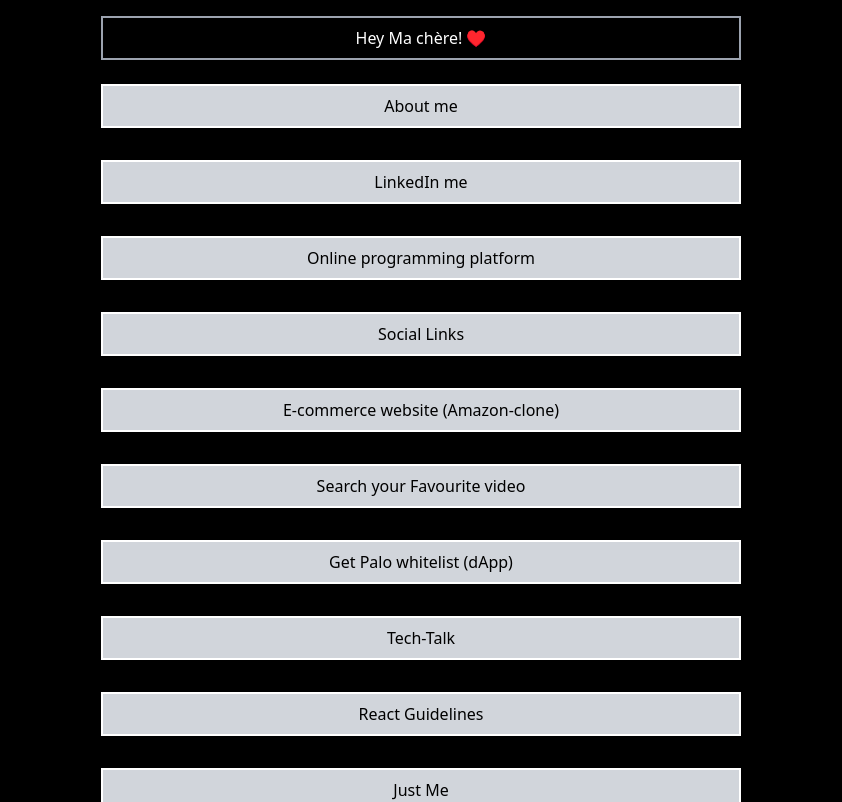
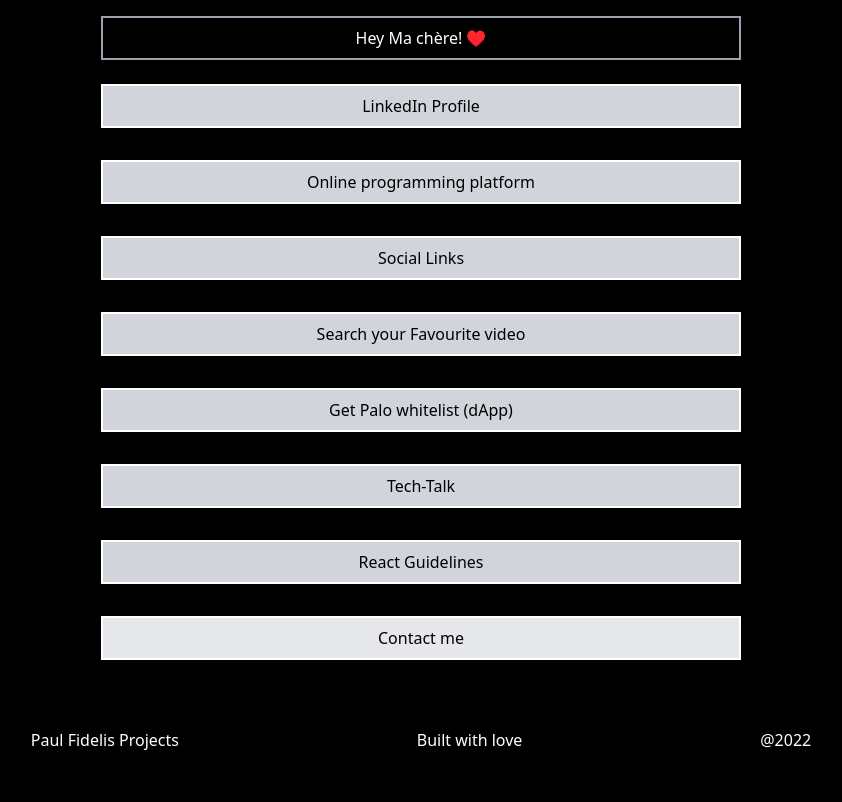
Before and after one commit to fidelmak/myProjectLink, a React (Create React App) app in the folder mylink/: page / in a window 1280 px wide. Shown: the part 300-1102 px from the top of the page, without its empty margins (219-1061 px from the left). After the commit the page ends 1064 px from the top, so only its background shows below. Built offline with nearby package versions, Linux system fonts and the light colour scheme.

Commit message:
Update BtnLink.jsx

```diff
--- a/mylink/src/components/BtnLink.jsx
+++ b/mylink/src/components/BtnLink.jsx
@@ -5,19 +5,17 @@
 function BtnLink() {
   return (
     <div>
-        <Button name="About me" link=" https://oluborodeakintunde.netlify.app/"/>
-         <Button name="LinkedIn me" link="https://www.linkedin.com/in/oluborode-akintunde-paul-8b3b2116a"/>
+          <Button name="LinkedIn Profile" link="https://www.linkedin.com/in/oluborode-akintunde-paul-8b3b2116a"/>
 
 
   <Button name="Online programming platform " link="https://mainkey-tutorial.vercel.app/" id='btn__mainkeytut'/>
                     <Button name="Social Links "link="https://sociallincs.netlify.app/"/>
-                    <Button name="E-commerce website (Amazon-clone)" link="https://myamazon-clone.vercel.app/"/>
+
                     <Button name="Search your Favourite video" link="https://vidmax.vercel.app/"/>
                     <Button name="Get Palo whitelist (dApp) " link="https://get-palo-whitelist.vercel.app/"/>
                     <Button name="Tech-Talk"link="https://social-eosin-tau.vercel.app/#span" id='pitch'/>
                     <Button name="React Guidelines "link=" https://silly-davinci-6a83f1.netlify.app/#lifting_state_up" id='book__design'/>
 
-                    <Button name="Just Me"link=" https://makekudi.netlify.app/" />
 
     </div>
   )
```
